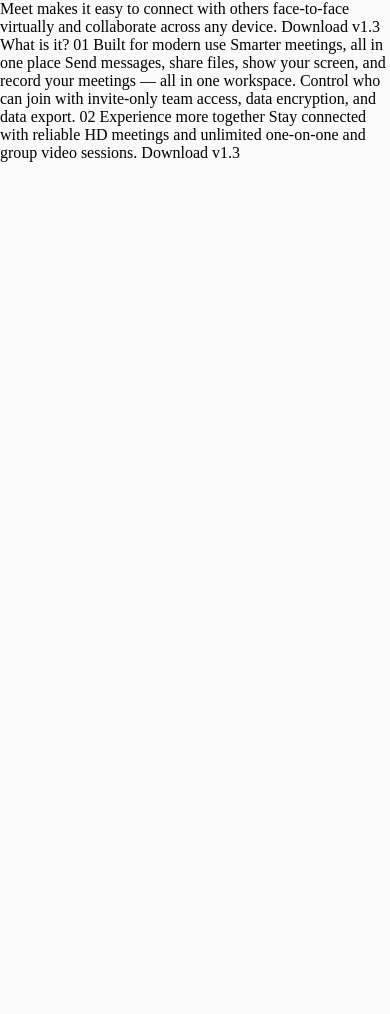
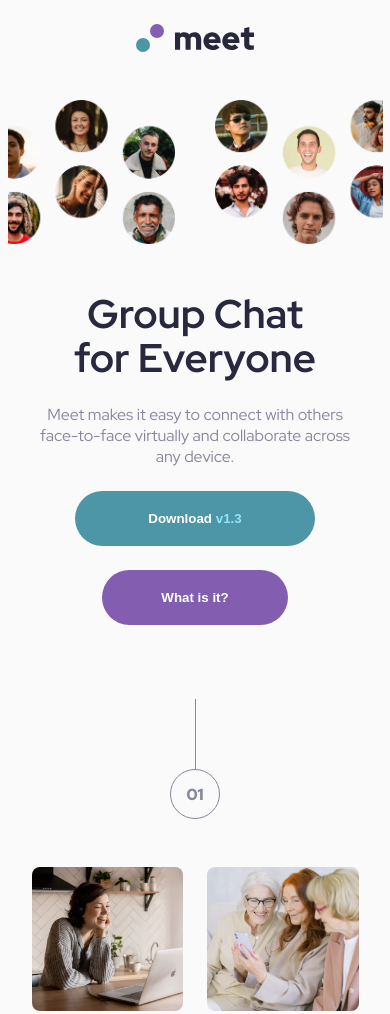
Before and after one commit to nicolette-codes/meet_langing_page, a plain HTML site: page index.html in a window 390 px wide. Shown: the top 1014 px of the page. Before the commit the page ends 844 px from the top, so only its background shows below. Drawn offline with Linux system fonts and the light colour scheme.

Commit message:
first iteration of mobile version

```diff
--- a/index.html
+++ b/index.html
@@ -17,24 +17,60 @@
 </head>
 	<body>
 		<main class="landing-page">
-		Meet makes it easy to connect with others face-to-face virtually and collaborate across any device.
+			<img class="landing__logo" src="assets/logo.svg" alt="">
+			<img class="landing__avatars translate-left" src="assets/desktop/image-hero-left.png" alt="">
+			<img class="landing__avatars translate-right" src="assets/desktop/image-hero-right.png" alt="">
+			<h1 class="landing__heading text-align-center">Group Chat for Everyone</h1>
+			<p class="mt-element-small mlr-base text-align-center">Meet makes it easy to connect with others face-to-face virtually
+				and collaborate across any device.
+			</p>
+			<div class="btn-group">
+				<button class="btn btn-primary">
+					Download <span class="btn-primary--font-accent">v1.3</span>
+				</button>
+				<button class="btn btn-accent mt-element-small">
+					What is it?
+				</button>
+			</div>
+			<div class="relative">
+				<div class="circle flex-all-center">
+					01
+				</div>
+			</div>
+			<div class="landing__images mt-element-large">
+				<img class="landing__image" src="assets/desktop/image-woman-in-videocall.jpg" alt="">
+				<img class="landing__image" src="assets/desktop/image-women-videochatting.jpg" alt="">
+				<img class="landing__image" src="assets/desktop/image-men-in-meeting.jpg" alt="">
+				<img class="landing__image" src="assets/desktop/image-man-texting.jpg" alt="">
+			</div>
+			<div class="mlr-base overline text-align-center mt-element-large">
+				Built for modern use
+			</div>
+			<h2 class="heading-two--dark text-align-center mt-element-small">
+				Smarter meetings, all in one place
+			</h2>
 
-		Download v1.3
-		What is it?
+			<p class="mt-element-small mlr-base text-align-center">Send messages, share files, show your screen, and record your meetings — all in one
+				workspace. Control who can join with invite-only team access, data encryption, and data export.
+			</p>
 
-		01
-		Built for modern use
-
-		Smarter meetings, all in one place
-
-		Send messages, share files, show your screen, and record your meetings — all in one
-		workspace. Control who can join with invite-only team access, data encryption, and data export.
-
+			<div class="relative">
+				<div class="circle circle-2 flex-all-center">
 					02
+				</div>
+			</div>
+			<footer class="landing__footer">
+				<h2 class="footer-font text-align-center">
 					Experience more together
-		Stay connected with reliable HD meetings and unlimited one-on-one and group video sessions.
-
-		Download v1.3
+				</h2>
+				<p class="mt-element-small mlr-base text-align-center footer-font">
+					Stay connected with reliable HD meetings and unlimited one-on-one and
+					group video sessions.
+				</p>
+				<button class="btn btn-accent mt-element-small">
+					Download <span class="btn-accent--font-accent">v1.3</span>
+				</button>
+			</footer>
 		</main>
 	</body>
 </html>
--- a/styles/main.css
+++ b/styles/main.css
@@ -1,11 +1,18 @@
 :root {
-	--fonty-style: "Red Hat Display", sans-serif;
+	--font-style: "Red Hat Display", sans-serif;
 
 	--bg-color: hsl(0, 0%, 98%);
 	--primary-color: hsl(192, 37%, 48%);
 	--primary-color-light: hsl(192, 90%, 77%);
 	--accent-color: hsl(267, 34%, 53%);
 	--accent-color-light: hsl(268, 100%, 86%);
+
+	--font-color-base: hsl(240, 10%, 57%);
+	--font-color-headings: hsl(240, 21%, 20%);
+	--font-color-btn: hsl(0, 0%, 100%);
+	--font-color-footer: hsl(0, 0%, 98%);
+
+	--margin-base: 2.4rem;
 }
 
 * {
@@ -14,8 +21,210 @@
 	box-sizing: border-box;
 }
 
+html {
+	font-size: 62.5%;
+}
+
 body {
 	min-height: 100vh;
 	min-height: 100svh;
 	background-color: var(--bg-color);
+	font-family: var(--font-style);
+	font-size: 1.6rem;
+	color: var(--font-color-base);
 }
+
+h1 {
+	color: var(--font-color-headings);
+	font-size: 4rem;
+	line-height: 4.4rem;
+}
+
+h2 {
+	font-size: 3.2rem;
+	line-height: 3.6rem;
+}
+
+.landing-page {
+	max-width: 375px;
+	margin: auto;
+	overflow-x: clip;
+}
+
+.landing__logo {
+	display: block;
+	height: 28px;
+	margin: auto;
+	margin-top: var(--margin-base);
+	margin-bottom: calc(var(--margin-base) * 2);
+}
+
+.landing__avatars {
+	width: 50%;
+	display: block;
+	float: left;
+	margin-bottom: calc(var(--margin-base) * 2);
+}
+
+.translate-left {
+	transform: translateX(-2rem);
+}
+
+.translate-right {
+	transform: translateX(2rem);
+}
+
+.landing__heading {
+	padding: 0em calc(var(--margin-base) * 2);
+}
+
+.btn-group {
+	margin-top: var(--margin-base);
+	margin-bottom: calc(var(--margin-base) * 6);
+}
+
+.btn {
+	margin: auto;
+	display: block;
+	border: 0;
+	border-radius: 29px;
+	color: var(--font-color-btn);
+	padding: 2rem 2.5rem;
+	font-weight: 900;
+}
+
+.btn:hover,
+.btn:focus {
+	cursor: pointer;
+}
+
+.btn-primary {
+	background-color: var(--primary-color);
+	width: 18em;
+}
+
+.btn-primary:hover,
+.btn-primary:focus {
+	background-color: hsl(192, 54%, 64%);
+}
+
+.btn-primary--font-accent {
+	color: var(--primary-color-light);
+}
+
+.btn-accent {
+	background-color: var(--accent-color);
+	width: 14em;
+}
+
+.btn-accent:hover,
+.btn-accent:focus {
+	background-color: hsl(268, 55%, 71%);
+}
+
+.btn-accent--font-accent {
+	color: var(--accent-color-light);
+}
+
+.relative {
+	position: relative;
+	z-index: 1;
+}
+
+.circle {
+	margin: auto;
+	margin-top: 10rem;
+	border: 1px solid var(--font-color-base);
+	width: 5rem;
+	height: 5rem;
+	border-radius: 100%;
+	font-weight: 900;
+	background-color: var(--bg-color);
+}
+
+.circle-2 {
+	transform: translateY(2.5rem);
+}
+
+.circle:before {
+	top: -7rem;
+	bottom: 5rem;
+	position: absolute;
+	content: "";
+	width: 0.1rem;
+	background-color: var(--font-color-base);
+}
+
+.landing__images {
+	margin: 0 var(--margin-base);
+	display: grid;
+	grid-template-columns: repeat(2, 1fr);
+	grid-template-rows: repeat(2, 1fr);
+	gap: var(--margin-base);
+}
+
+.landing__image {
+	border-radius: 0.8rem;
+	width: 100%;
+}
+
+.overline {
+	color: var(--primary-color);
+	line-height: 2.6rem;
+	letter-spacing: 0.4rem;
+	font-weight: 900;
+	text-transform: uppercase;
+	text-wrap: nowrap;
+}
+
+.heading-two--dark {
+	color: var(--font-color-headings);
+}
+
+.landing__footer {
+	position: relative;
+	z-index: 0;
+	color: var(--font-color-footer);
+	padding: calc(var(--margin-base) * 3) 0rem;
+	background: url("../assets/mobile/image-footer.jpg")
+		no-repeat top center / cover;
+}
+
+.landing__footer:before {
+	content: "";
+	width: 100%;
+	top: 0;
+	bottom: 0;
+	position: absolute;
+	background-color: var(--primary-color);
+	opacity: 0.7;
+	z-index: -1;
+}
+
+.footer-font {
+	color: var(--font-color-footer);
+}
+
+/** Utilities **/
+
+.text-align-center {
+	text-align: center;
+}
+
+.flex-all-center {
+	display: flex;
+	justify-content: center;
+	align-items: center;
+}
+
+.mlr-base {
+	margin: 0 var(--margin-base);
+}
+
+.mt-element-small {
+	margin-top: var(--margin-base);
+}
+
+.mt-element-large {
+	margin-top: calc(var(--margin-base) * 2);
+}
```
Lines whose indentation alone changed are shown as unchanged.
